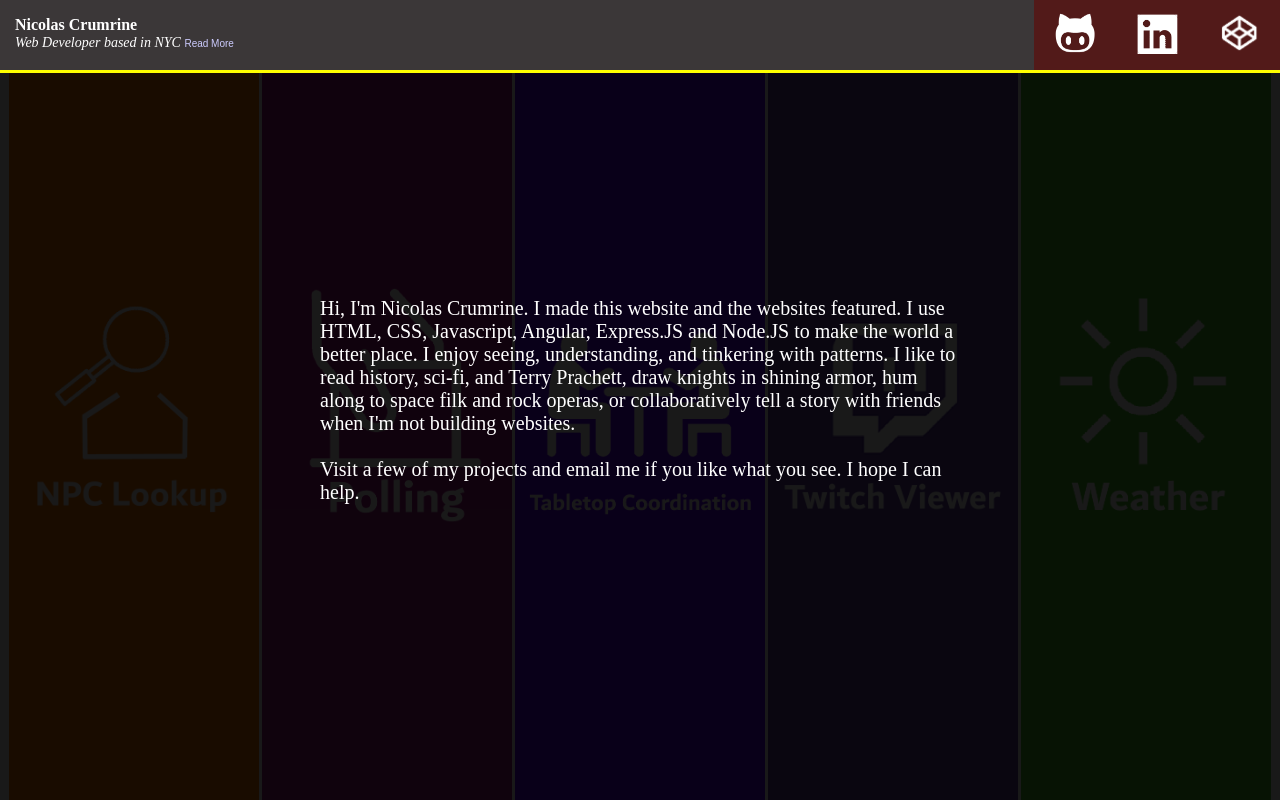
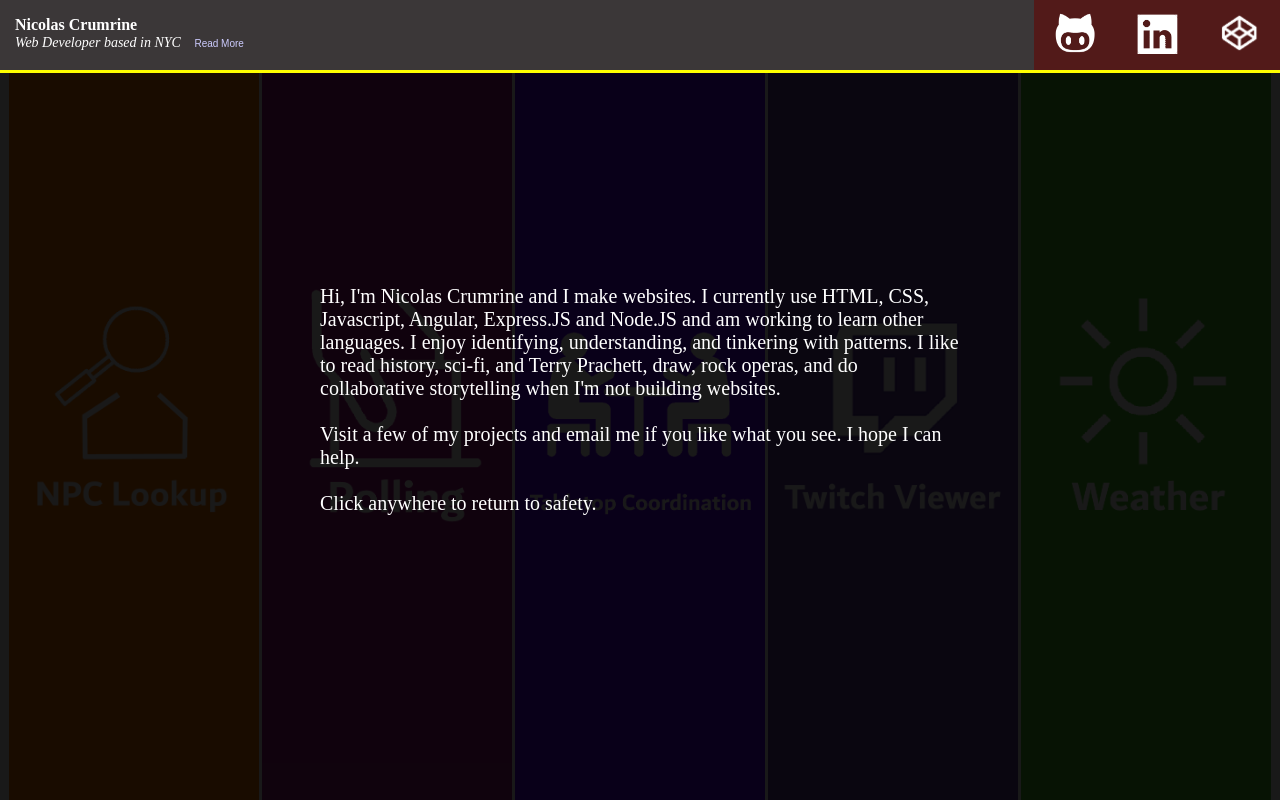
Before and after one commit to CrumrineCoder/Profile-Website-version2, a plain HTML site: page index.html in a window 1280 px wide. Both pictures are taken after a click on the button "Read More". Drawn offline with nearby package versions, Linux system fonts and the light colour scheme; a web font is replaced by a local one.

Commit message:
No more resume logo; updated to about me

```diff
--- a/css.css
+++ b/css.css
@@ -72,6 +72,7 @@
      border:none;
      padding:0!important;
      font-size: 10px;
+	 margin-left: 10px;
 }
  #aboutMeButton:hover{
      text-decoration:underline;
--- a/index.html
+++ b/index.html
@@ -25,8 +25,8 @@
       </ul>
     </nav>
 	<div id="aboutMeOverlay" onclick="off()">
-		<div id="aboutMeText">Hi, I'm Nicolas Crumrine. I made this website and the websites featured. I use HTML, CSS, Javascript, Angular, Express.JS and Node.JS to make the world a better place. I enjoy seeing, understanding, and tinkering with patterns. I like to read history, sci-fi, and Terry Prachett, draw knights in shining armor, hum along to space filk and rock operas, or collaboratively tell a story with friends when I'm not building websites. <br > <br>
-		Visit a few of my projects and email me if you like what you see. I hope I can help.</div>
+		<div id="aboutMeText">Hi, I'm Nicolas Crumrine and I make websites. I currently use HTML, CSS, Javascript, Angular, Express.JS and Node.JS and am working to learn other languages. I enjoy identifying, understanding, and tinkering with patterns. I like to read history, sci-fi, and Terry Prachett, draw, rock operas, and do collaborative storytelling when I'm not building websites. <br > <br>
+		Visit a few of my projects and email me if you like what you see. I hope I can help. <br> <br> Click anywhere to return to safety.</div>
 	</div>
 	<!-- Initial/Splash page -->
   <div id="splash">
@@ -95,7 +95,6 @@
 
 	<!-- Credits for logos -->
     <ul id="credit"> Logo Credits
-      <li>Resume logo by Nicholas Menghini of the Noun Project </li>
       <li>Poll Website logo by Misha of the Noun Project </li>
       <li> Weather App logo by Shastry of the Noun Project </li>
       <li> Clock logo by mikicon of the Noun Project </li>
```
